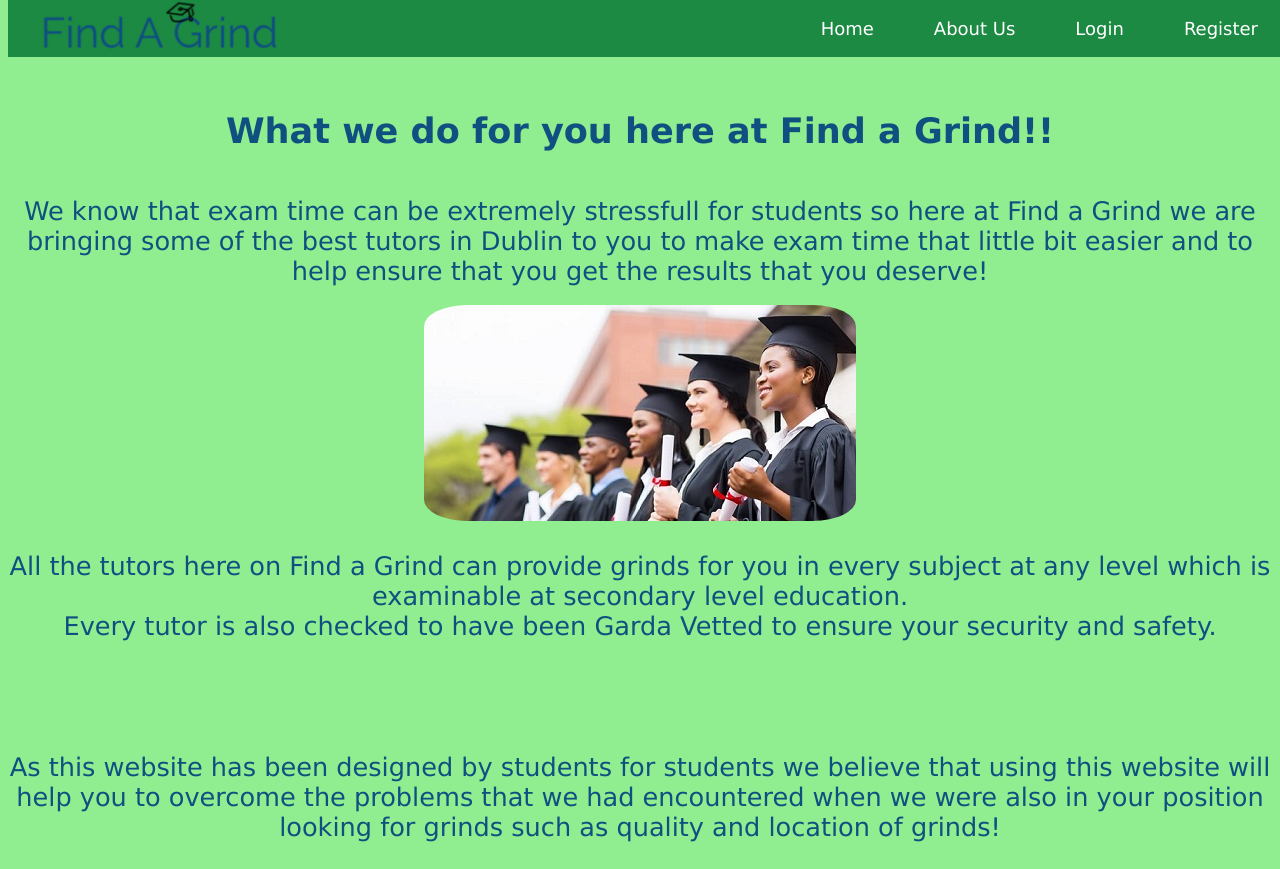
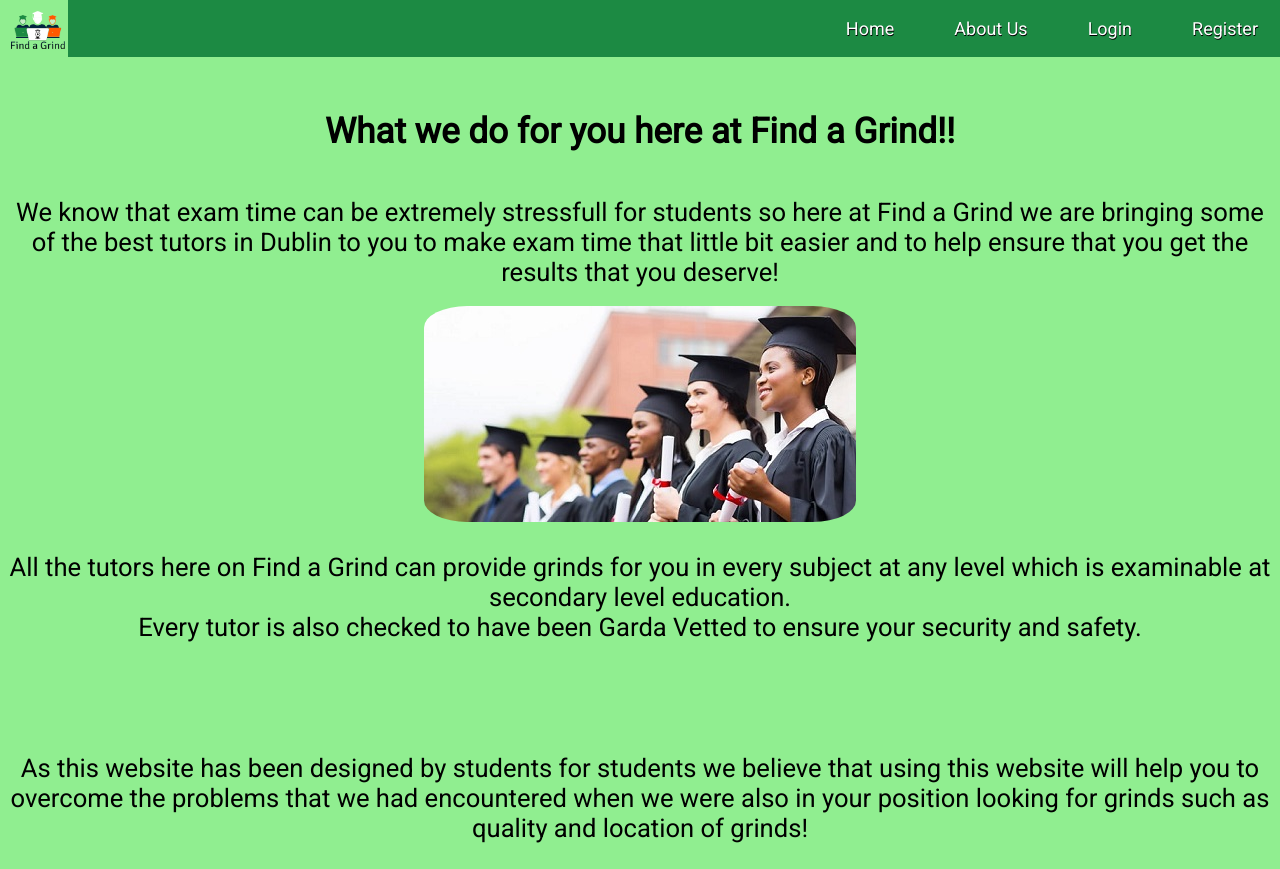
Before and after one commit to AtteKarppinen/GrindTutorServices, a PHP site: page /about.php in a window 1280 px wide. Before the commit the page ends 842 px from the top, so only its background shows below. Run offline with PHP 8.4, Linux system fonts and the light colour scheme.

Commit message:
Restyling

```diff
--- a/Front-End/design.css
+++ b/Front-End/design.css
@@ -1,7 +1,8 @@
 body {
 	background-color: lightgreen;
-	font-family: "Lucida Grande", sans-serif;
-	color: rgb(16, 80, 128);
+	font-family: 'Roboto', sans-serif;
+	color: black;
+
 }
 
 /* -----------------Navigation Bar ---------------------*/
@@ -25,11 +26,11 @@ body {
 	text-decoration: none;
 	font-size: 18px;
 	line-height: 25px;
+    text-shadow: .5px .5px black;
 }
 
 #navbar #logo {
 	height: 60px;
-	padding-left: 30px;
 }
 
 #navbar a:hover {
@@ -186,7 +187,7 @@ body {
 	text-align: center;
 	padding: 10px ;
 	font-size: 30px;
-	font-family: "Lucida Grande", sans-serif;
+	font-family: 'Roboto', sans-serif;
 }
 
 .aboutBody{
@@ -278,6 +279,7 @@ button:hover {
 	color: white;
 	padding: 2px;
 	font-size: 2vw;
+    text-shadow: .5px .5px black;
 }
 
 .bottomcontainer {
--- a/Front-End/index.php
+++ b/Front-End/index.php
@@ -2,6 +2,7 @@
 	include("navigationbar.php");
 ?>
 <html>
+
 	<body>
 		<div class="container">
 			<div class="row">
--- a/Front-End/navigationbar.php
+++ b/Front-End/navigationbar.php
@@ -6,6 +6,7 @@
 <html>
 
 	<head>
+        <link href="https://fonts.googleapis.com/css?family=Roboto" rel="stylesheet">
 		<title>Find a Grind</title>
 		<link rel="stylesheet" type="text/css" href="design.css">
 		<script src="https://ajax.googleapis.com/ajax/libs/jquery/3.3.1/jquery.min.js"></script>
```
Also changed, not shown: Front-End/Images/logo.png, Front-End/login.php (line endings or trailing spaces).
